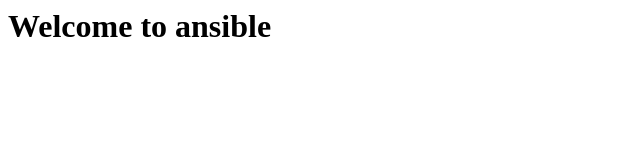
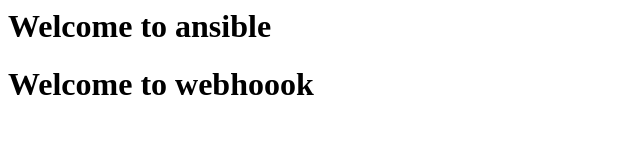
Before and after one commit to vaibhav5152/ethans656, a plain HTML site: page index.html in a window 1280 px wide. Shown: the whole page, without its empty margins (0-640 px from the left). Drawn offline with Linux system fonts and the light colour scheme.

Commit message:
Update index.html

```diff
--- a/index.html
+++ b/index.html
@@ -1 +1,3 @@
 <h1> Welcome to ansible </h1>
+
+<h1> Welcome to webhoook </h1>
```
